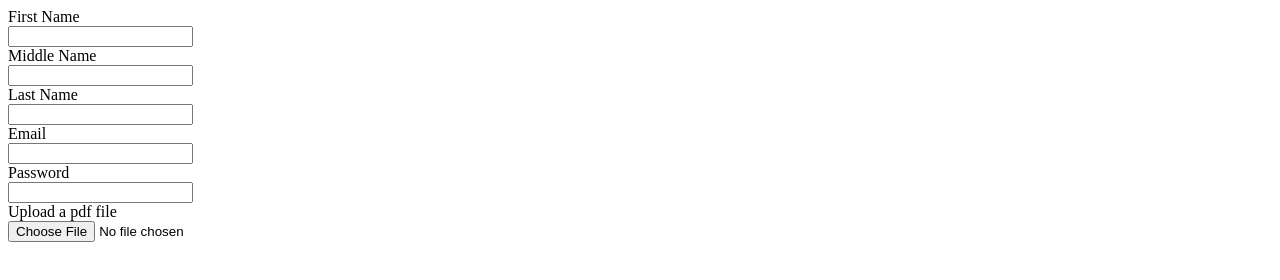
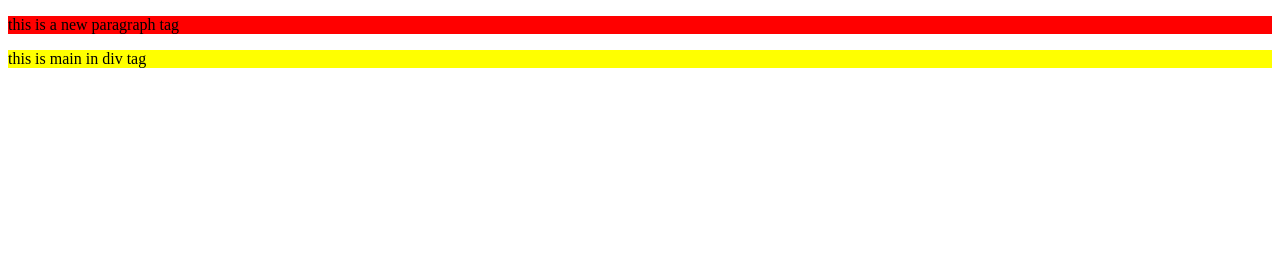
Before and after one commit to Ramyadevi-web/github-concept, a plain HTML site: page index.html in a window 1280 px wide. Drawn offline with Linux system fonts and the light colour scheme.

Commit message:
Learned Background colour learned

```diff
--- /dev/null
+++ b/index.css
@@ -0,0 +1,7 @@
+.main{
+    background-color: red;
+}
+
+.main1{
+    background-color: yellow;
+}
--- a/index.html
+++ b/index.html
@@ -3,22 +3,11 @@
 <head>
     <meta charset="UTF-8">
     <meta name="viewport" content="width=device-width, initial-scale=1.0">
-    <title>Document</title>
+    <title>First Webpage</title>
+    <link rel="stylesheet" href="index.css">
 </head>
 <body>
-    <form>
-        <label for = "First">First Name</label><br>
-        <input type = "text" id = "First" name=""><br>
-        <label for = "Middle">Middle Name</label><br>
-        <input type = "text" id = "Middle" name=""><br>
-        <label for = "Last">Last Name</label><br>
-        <input type = "text" id = "Last" name=""><br>
-        <label for = "email">Email</label><br>
-        <input type = "mail" id = "email" name=""><br>
-        <label for = "pass">Password</label><br>
-        <input type = "password" id = "pass" name=""><br>
-        <label for = "file">Upload a pdf file</label><br>
-        <input type = "file" id = "file" name="">
-       </form>
+    <p class="main" >this is a new paragraph tag</p>
+    <div  class="main1">this is main in div tag</div>
 </body>
 </html>
```
